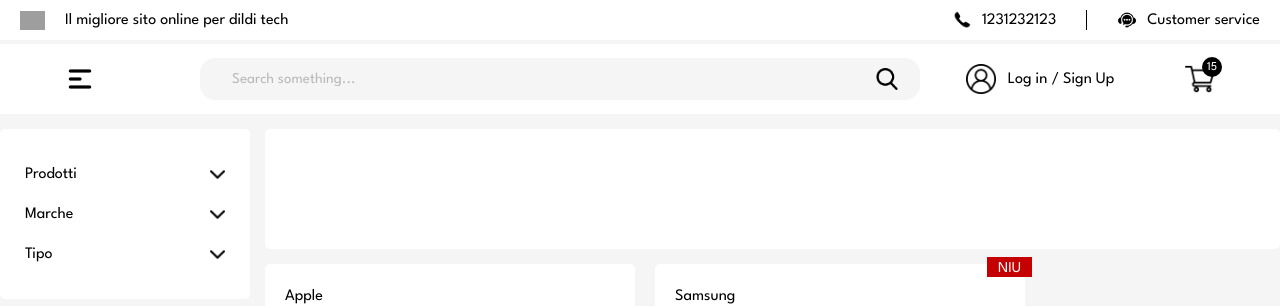
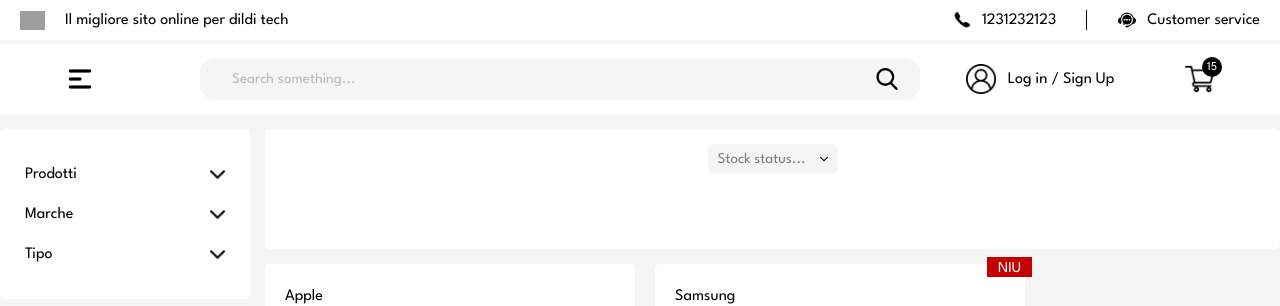
Before and after one commit to AlessioSpd/piattaproj, an Angular app: page /search in a window 1280 px wide. Shown: the top 306 px of the page. Built offline with nearby package versions, Linux system fonts and the light colour scheme; grey boxes are pictures that could not be loaded.

Commit message:
creazione drop menu custom e atomizzato

```diff
--- a/src/app/app.module.ts
+++ b/src/app/app.module.ts
@@ -6,13 +6,15 @@ import { AppComponent } from './app.component';
 import { LandingPageComponent } from './components/landing-page/landing-page.component';
 import { SearchPageComponent } from './components/search-page/search-page.component';
 import { PageHeaderComponent } from './components/page-header/page-header.component';
+import { IDropMenuComponent } from './customWidget/idrop-menu/idrop-menu.component';
 
 @NgModule({
   declarations: [
     AppComponent,
     LandingPageComponent,
     SearchPageComponent,
-    PageHeaderComponent
+    PageHeaderComponent,
+    IDropMenuComponent
   ],
   imports: [
     BrowserModule,
--- a/src/app/components/page-header/page-header.component.scss
+++ b/src/app/components/page-header/page-header.component.scss
@@ -178,19 +178,7 @@
             cursor: pointer;
 
             &--badge {
-                width: 20px;
-                height: 18px;
-                position: absolute;
-                top: -7px;
-                right: -7px;
-                background-color: black;
-                color: white;
-                border-radius: 100%;
-                display: flex;
-                justify-content: center;
-                align-items: center;
-                font-size: 12px;
-                padding-top: 2px;
+                @extend .numberBadge;
             }
         }
     }
--- a/src/app/components/search-page/search-page.component.html
+++ b/src/app/components/search-page/search-page.component.html
@@ -28,7 +28,11 @@
 
         <div class="mainContainer__searchResultContainer__resultPanel">
             <div class="mainContainer__searchResultContainer__resultPanel__productsOrderPanel">
-
+                <div class="mainContainer__searchResultContainer__resultPanel__productsOrderPanel__row">
+                    <!-- poi diventa un componente a cui passi un oggetto IDropMenu dove ci saranno tutte le info -->
+                    <app-idrop-menu [dropMenu]="prova"></app-idrop-menu>
+                </div>
+                <div class="mainContainer__searchResultContainer__resultPanel__productsOrderPanel__row"></div>
             </div>
             <div class="mainContainer__searchResultContainer__resultPanel__productsContainer">
                 <div class="mainContainer__searchResultContainer__resultPanel__productsContainer__productCard" *ngFor="let item of productList; index as i">
--- a/src/app/components/search-page/search-page.component.scss
+++ b/src/app/components/search-page/search-page.component.scss
@@ -101,6 +101,17 @@
                 height: 120px;
                 background-color: $background-panel-color;
                 border-radius: 5px;
+                display: flex;
+                flex-direction: column;
+
+                &__row {
+                    // background-color: coral;
+                    width: 100%;
+                    height: 50%;
+                    display: flex;
+                    justify-content: space-evenly;
+                    align-items: center;
+                }
             }
 
             &__productsContainer {
@@ -120,18 +131,7 @@
                     position: relative;
 
                     &--badge {
-                        width: 45px;
-                        height: 18px;
-                        position: absolute;
-                        top: -7px;
-                        right: -7px;
-                        background-color: rgb(197, 0, 0);
-                        color: white;
-                        display: flex;
-                        justify-content: center;
-                        align-items: center;
-                        font-size: 15px;
-                        padding-top: 2px;
+                        @extend .newsBadge;
                     }
 
                     &--brandName {
--- a/src/app/components/search-page/search-page.component.ts
+++ b/src/app/components/search-page/search-page.component.ts
@@ -41,8 +41,10 @@ export class SearchPageComponent {
     {marca:"Huauei", nome:"asdfsadfsd", rank: 1, disponibile: true, costo: '0.01', img:"../../../assets/imgs/11.png", new: false},
   ]
 
-  flagTest = false;
-
+  prova = {
+    placeHolder: "Stock status...",
+    options: ['All','In stock','Out of stock']
+  }
   constructor(){}
 
   toggleMenu(x: number){
--- /dev/null
+++ b/src/app/customWidget/idrop-menu/idrop-menu.component.html
@@ -0,0 +1,11 @@
+<div class="customSelect" (click)="openDropMenu()">
+    <div class="customSelect--label">{{dropMenu.placeHolder}}</div>
+    <div class="customSelect--icon"></div>
+    <div class="customSelect__optionsContainer" [ngStyle]="{'display': openDropMenuFlag ? 'block' : 'none'}">
+        <div
+            class="customSelect__optionsContainer--option"
+            *ngFor="let option of dropMenu.options; index as i"
+            (click)="selectItem(i)"
+        >{{option}}</div>
+    </div>
+</div>
--- /dev/null
+++ b/src/app/customWidget/idrop-menu/idrop-menu.component.scss
@@ -0,0 +1,58 @@
+@import "../../../assets/styles/const-style.scss";
+
+.customSelect {
+    min-width: 130px;
+    width: auto;
+    height: 30px;
+    background-color: $background-color;
+    border-radius: 5px;
+    font-size: 15px;
+    position: relative;
+    display: flex;
+    justify-content: space-between;
+    align-items: center;
+
+    &--label {
+        color: grey;
+        padding-left: 10px;
+    }
+
+    &--icon {
+        padding-left: 20px;
+        width: 8px;
+        height: 8px;
+        @include image_background('../../../assets/icons/arrow.png', contain);
+    }
+
+    &__optionsContainer {
+        position: absolute;
+        border-radius: 5px;
+        width: 120px;
+        height: auto;
+        top: 35px;
+        background-color: $background-color;
+
+        &--option {
+            margin-top: 5px;
+            width: auto;
+            height: 20px;
+            padding-left: 10px;
+            padding-right: 10px;
+            display: flex;
+            align-items: center;
+            user-select: none;
+
+            &:nth-child(1) {
+                margin-top: 10px;
+            }
+
+            &:nth-last-child(1){
+                margin-bottom: 10px;
+            }
+
+            &:hover {
+                background-color: rgb(223, 223, 223);
+            }
+        }
+    }
+}
--- /dev/null
+++ b/src/app/customWidget/idrop-menu/idrop-menu.component.ts
@@ -0,0 +1,29 @@
+import { Component, Input, OnInit } from '@angular/core';
+
+@Component({
+  selector: 'app-idrop-menu',
+  templateUrl: './idrop-menu.component.html',
+  styleUrls: ['./idrop-menu.component.scss']
+})
+export class IDropMenuComponent implements OnInit {
+
+  @Input() dropMenu !: {placeHolder:string, options:string[]};
+  placeHolderSave: string = '';
+  openDropMenuFlag: boolean = false;
+
+  ngOnInit(): void {
+    this.placeHolderSave = this.dropMenu.placeHolder;
+  }
+
+  openDropMenu() {
+    this.openDropMenuFlag=!this.openDropMenuFlag
+  }
+
+  selectItem(index:number) {
+    console.log("hai selezionato : " + this.dropMenu.options[index]);
+    (index == 0)
+      ? this.dropMenu.placeHolder = this.placeHolderSave
+      : this.dropMenu.placeHolder = this.dropMenu.options[index];
+  }
+
+}
--- a/src/assets/styles/const-style.scss
+++ b/src/assets/styles/const-style.scss
@@ -10,3 +10,35 @@ $available_green:rgb(36, 204, 36);
     background-repeat: $repeat;
     background-position: $position;
 }
+
+// assicurati che il parent sia positio: relative
+.newsBadge {
+    width: 45px;
+    height: 18px;
+    position: absolute;
+    top: -7px;
+    right: -7px;
+    background-color: rgb(197, 0, 0);
+    color: white;
+    display: flex;
+    justify-content: center;
+    align-items: center;
+    font-size: 15px;
+    padding-top: 2px;
+}
+
+.numberBadge {
+    width: 20px;
+    height: 18px;
+    position: absolute;
+    top: -7px;
+    right: -7px;
+    background-color: black;
+    color: white;
+    border-radius: 100%;
+    display: flex;
+    justify-content: center;
+    align-items: center;
+    font-size: 12px;
+    padding-top: 2px;
+}
```
Also changed, not shown: 1 other file (tests, documents, lock files or other folders).
